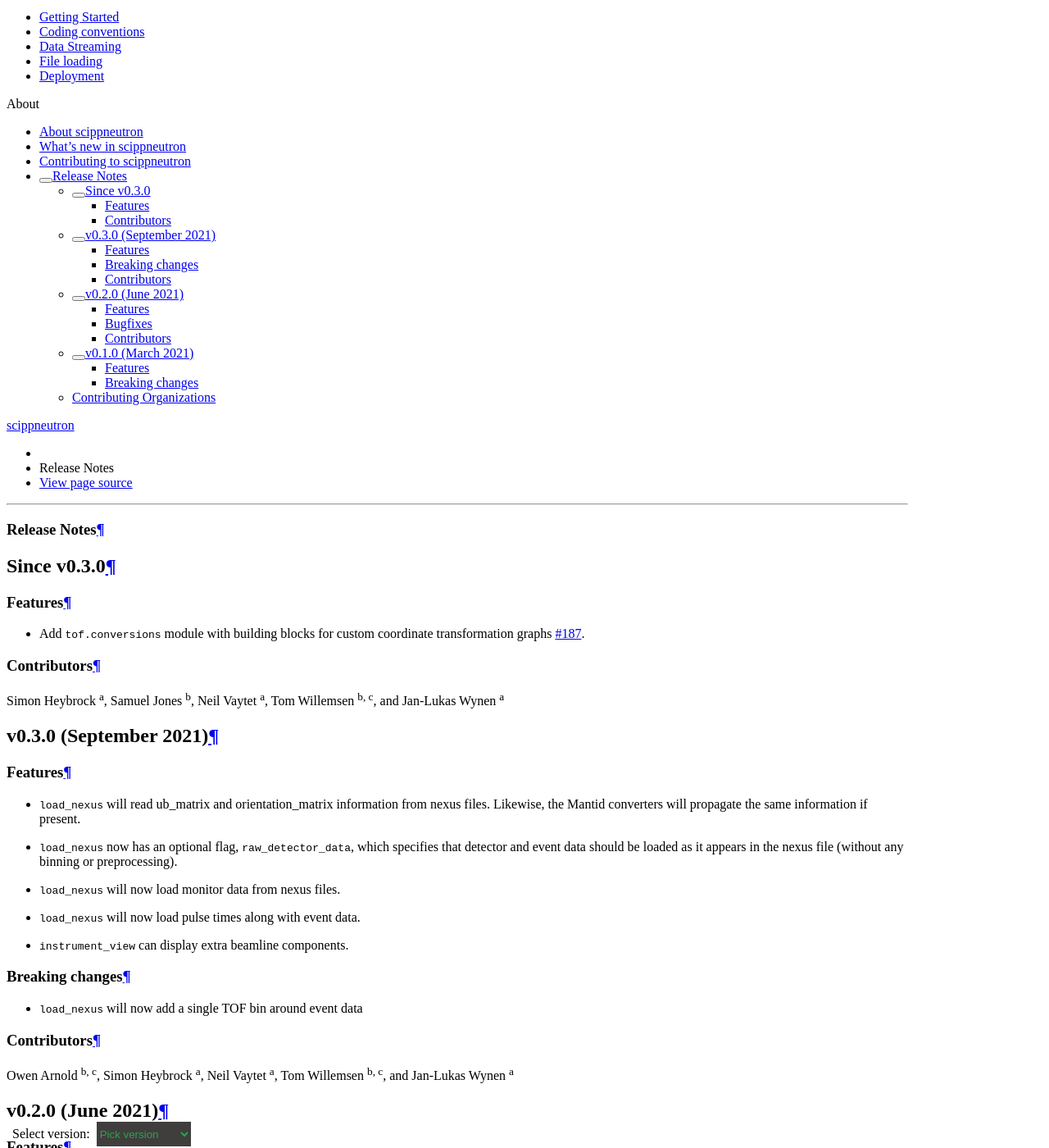
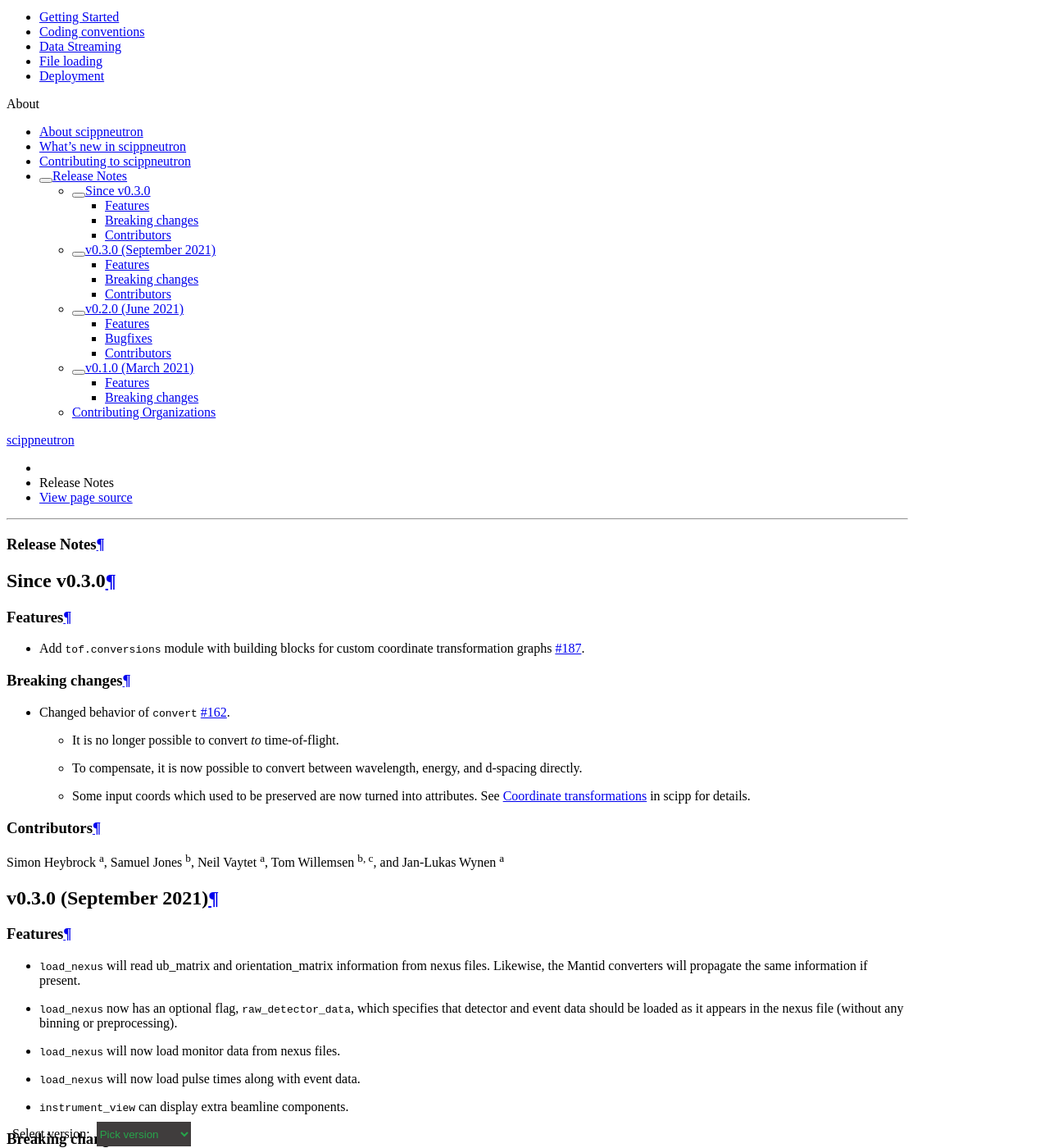
Before and after one commit to scipp/scippneutron, a Sphinx documentation site: the page built from docs/about/release-notes.rst, in a window 1280 px wide and 1400 px high, scrolled down 568 px. Shown: the whole window at 82% size. Built offline with Sphinx 7.4.7 and the Read the Docs theme 2.0.0, drawn with Linux system fonts in a browser that asks for light colours.

Commit message:
Add release notes on changes in convert

```diff
--- a/docs/about/release-notes.rst
+++ b/docs/about/release-notes.rst
@@ -10,6 +10,16 @@
 ~~~~~~~~
 
 * Add ``tof.conversions`` module with building blocks for custom coordinate transformation graphs `#187 <https://github.com/scipp/scipp/pull/187>`_.
+
+Breaking changes
+~~~~~~~~~~~~~~~~
+
+* Changed behavior of ``convert`` `#162 <https://github.com/scipp/scipp/pull/162>`_.
+
+  * It is no longer possible to convert *to* time-of-flight.
+  * To compensate, it is now possible to convert between wavelength, energy, and d-spacing directly.
+  * Some input coords which used to be preserved are now turned into attributes.
+    See `Coordinate transformations <https://scipp.github.io/user-guide/coordinate-transformations.html>`_ in scipp for details.
 
 Contributors
 ~~~~~~~~~~~~
```
